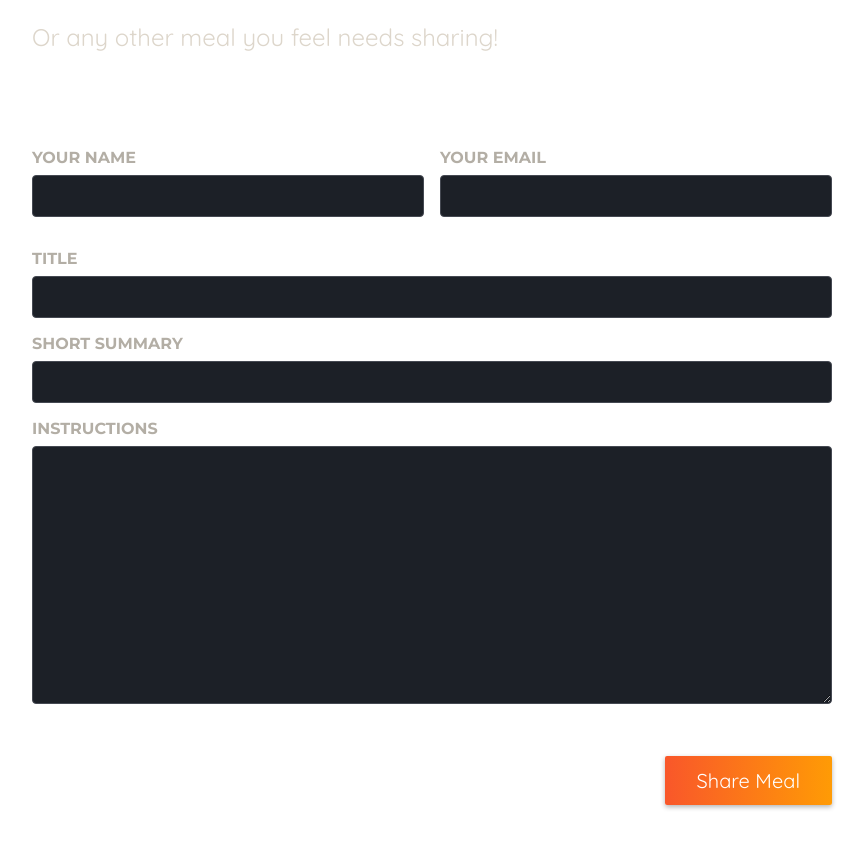
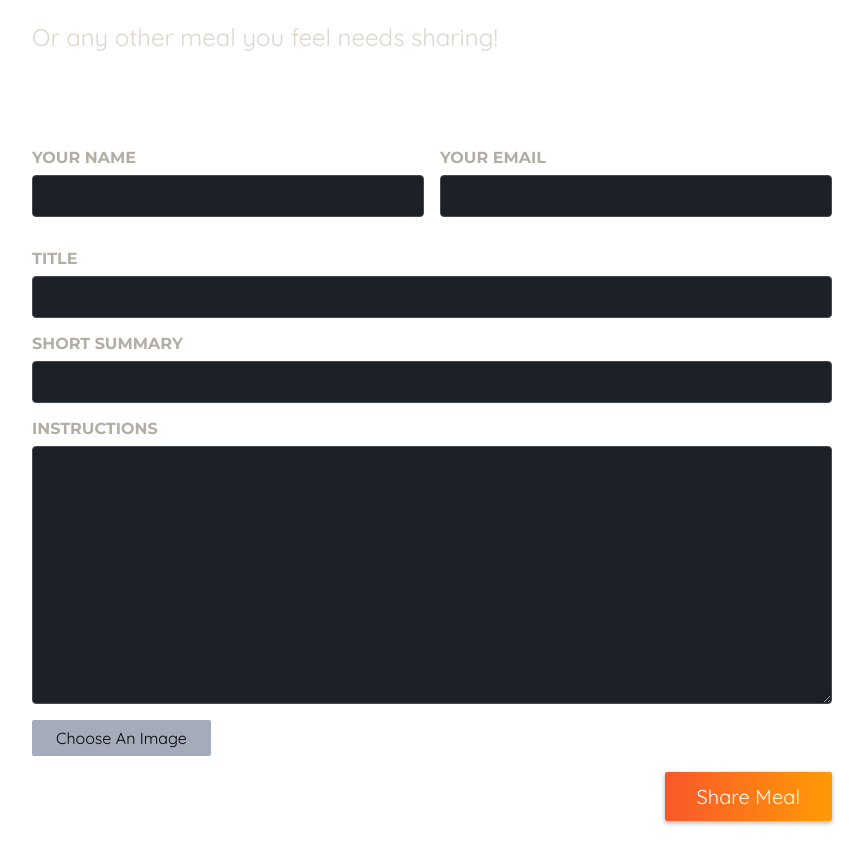
Before and after one commit to KenjaminButton/NextJS-Recipes-App, a Next.js app: page /meals/share in a window 1280 px wide. Shown: the part 260-1124 px from the top of the page, without its empty margins (32-897 px from the left). Built offline with nearby package versions, Linux system fonts and the light colour scheme.

Commit message:
custom image picker component without preview of image

```diff
--- a/app/meals/share/page.jsx
+++ b/app/meals/share/page.jsx
@@ -1,3 +1,4 @@
+import ImagePicker from '@/components/main-header/meals/image-picker';
 import classes from './page.module.css';
 
 export default function ShareMealPage() {
@@ -38,7 +39,8 @@
               required
             ></textarea>
           </p>
-          IMAGE PICKER
+          <ImagePicker />
+
           <p className={classes.actions}>
             <button type="submit">Share Meal</button>
           </p>
--- /dev/null
+++ b/components/main-header/meals/image-picker.js
@@ -0,0 +1,34 @@
+'use client'
+import { useRef } from 'react';
+import classes from './image-picker.module.css'
+
+export default function ImagePicker({ label, name }) {
+  const imageInput = useRef();
+
+  function handlePickClick() {
+    imageInput.current.click()
+  }
+
+  return (
+    <div className={classes.picker}>
+      <label htmlFor={name}>{label}</label>
+      <div className={classes.controls}>
+        <input
+          className={classes.input}
+          type="file"
+          id={name}
+          accept="image/png, image/jpeg"
+          name={name}
+          ref={imageInput}
+        />
+        <button
+          className={classes.button}
+          type="button"
+          onClick={handlePickClick}
+        >
+          Choose An Image
+        </button>
+      </div>
+    </div>
+  )
+}
--- /dev/null
+++ b/components/main-header/meals/image-picker.module.css
@@ -0,0 +1,45 @@
+.controls {
+  display: flex;
+  align-items: flex-start;
+  gap: 1.5rem;
+  margin-bottom: 1rem;
+}
+
+.picker .input {
+  display: none;
+}
+
+.picker .button {
+  border: 0;
+  padding: 0.5rem 1.5rem;
+  background: #a4abb9;
+  border-radius: 2px;
+  cursor: pointer;
+  font: inherit;
+}
+
+.picker .button:hover,
+.picker .button:focus {
+  background: #b3b9c6;
+}
+
+.preview {
+  width: 10rem;
+  height: 10rem;
+  border: 2px solid #a4abb9;
+  display: flex;
+  justify-content: center;
+  align-items: center;
+  text-align: center;
+  color: #a4abb9;
+  position: relative;
+}
+
+.preview p {
+  margin: 0;
+  padding: 1rem;
+}
+
+.preview img {
+  object-fit: cover;
+}
```
